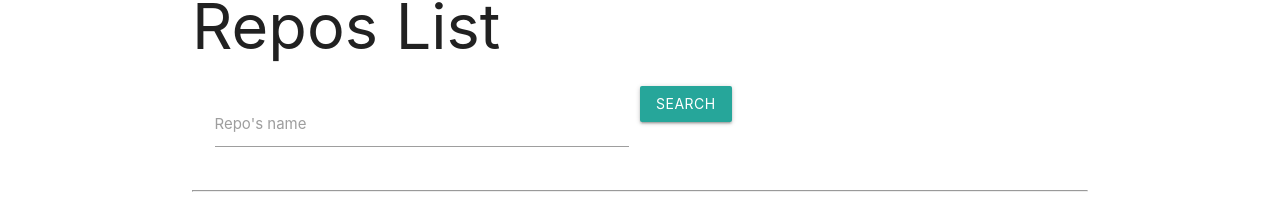
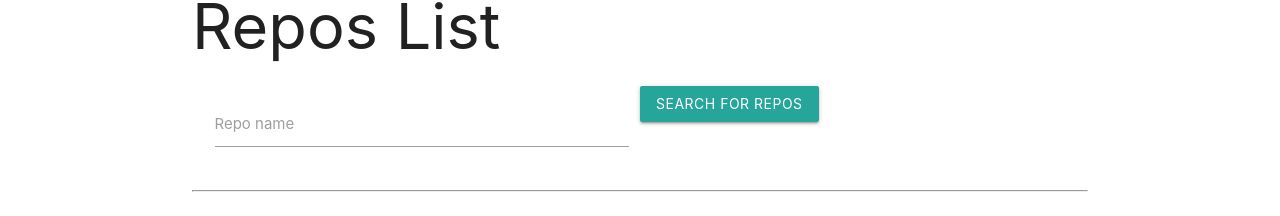
Before and after one commit to pakart/vuex-git-repos, a Vue app: page / in a window 1280 px wide. Shown: the part 114-330 px from the top of the page. Built offline with nearby package versions, Linux system fonts and the light colour scheme; no server answers.

Commit message:
search page

```diff
--- a/src/components/NavBar.vue
+++ b/src/components/NavBar.vue
@@ -1,3 +1,5 @@
+// тут дефолтный навбар спизженный с materialize
+
 <template>
   <nav class="blue-grey">
     <div class="nav-wrapper">
--- a/src/funcs/pageRequestConstructor.js
+++ b/src/funcs/pageRequestConstructor.js
@@ -1,3 +1,6 @@
+// тупо меняем номер страницы для запроса
+// можно файл выпиливать и строку эту в сам запрос перенести
+
 function pageRequestConstructor(requestUrl, pageNumber) {
   return requestUrl.replace(requestUrl.match('&page=(\\d+)$')[0], `&page=${pageNumber}`);
 }
--- a/src/funcs/parser.js
+++ b/src/funcs/parser.js
@@ -1,3 +1,5 @@
+// тут просто паршу данные для пагинатора
+
 function getPaginationParams(linkHeader, requestUrl) {
   const cP = Number.parseInt(requestUrl.match('&page=(\\d+)')[1], 10);
   const paginationParams = {
--- /dev/null
+++ b/src/funcs/requestStringBuilder.js
@@ -0,0 +1,13 @@
+// функция сборки строки запроса
+// пока что тут две строки, но собираюсь делать фильтры и тд, поэтому решил вынести
+
+function makeRequestString(searchParams) {
+  // если поле ввода пустое используем базовый url
+  let requestBaseUrl = 'https://api.github.com/search/repositories?q=followers:%3E1&sort=followers&per_page=10&page=1';
+  if (searchParams.repo_name === '') return requestBaseUrl;
+  // иначе вкручиваем в него q параментры
+  requestBaseUrl = `https://api.github.com/search/repositories?q=${searchParams.repo_name}&sort=stars&per_page=10&page=1`;
+  return requestBaseUrl;
+}
+
+export default makeRequestString;
--- a/src/router/index.js
+++ b/src/router/index.js
@@ -1,3 +1,5 @@
+// прикрутил роутинг, чтобы через него реализовывать просмотр полной инфы о репозитории
+
 import Vue from 'vue';
 import VueRouter from 'vue-router';
 
--- a/src/store/index.js
+++ b/src/store/index.js
@@ -1,3 +1,5 @@
+// TODO
+
 import Vue from 'vue';
 import Vuex from 'vuex';
 
--- a/src/views/InfoRepo.vue
+++ b/src/views/InfoRepo.vue
@@ -1,3 +1,4 @@
+<!-- TODO -->
 <template>
   <h1>Info Repo</h1>
 </template>
--- a/src/views/List.vue
+++ b/src/views/List.vue
@@ -1,17 +1,29 @@
+<!-- Короче, обнаружил со свежей головой у себя фатальную сраку,
+сейчас буду всю архитектуру переделывать (хз почему сразу так не сделал):
+* у меня все запросы из глобального mounted компонента делаются,
+ поэтому рендерится всё по несколько раз, а значит и запросы отправляются несколько раз)
+ из-за этого ещё бывает падает пагинатор из-за ассинхронности кривые значения достаёт и тд
+* куча утечек, destroy() нужно тоже распихать
+* ну и в принципе я обосрался и забыл, что как бы на vuex пишу,
+ поэтому архитектура полное говно sore вообще не юзал
+* так что береги глаза) -->
 <template>
  <div>
    <h1>Repos List</h1>
    <div class="row">
-     <form action.prevent="submit" class="col s12">
+     <!-- форма для поиска, по тз вроде только по имени репозитория можно искать,
+     но мб допилю кастомные фильтры и всяких плюшек -->
+     <form @submit.prevent="submitHandler" class="col s12">
        <div class="input-field col s6">
-          <input id="repo_name" type="text">
-          <label for="repo_name">Repo's name</label>
+          <input v-model="repo_name" id="repo_name" type="text">
+          <label for="repo_name">Repo name</label>
         </div>
-        <button class="btn" type="submit">Search</button>
+        <button class="btn" type="submit">Search for repos</button>
      </form>
    </div>
    <hr>
    <div>
+     <!-- вот эту таблицу в отдельный компонент нужно выносить -->
      <table>
        <thead>
         <tr>
@@ -26,7 +38,7 @@
       :key="repo.id">
         <td>{{repo.name}}</td>
         <td>{{repo.stargazers_count}}</td>
-        <td>{{repo.updated_at}}</td>
+        <td>{{new Date(repo.updated_at).toLocaleDateString()}}</td>
         <td>
           <a :href="repo.html_url">
             {{repo.html_url}}
@@ -36,14 +48,23 @@
        </tbody>
      </table>
    </div>
+   <!-- paginator тоже надо вынести к хуям и подключать из компонента таблицы по идее
+    с ним вообще самый трешовый shit fest происходит, уверен его можно в три строки сделать,
+    но у меня вот такая дичь происходит: -->
    <div>
     <ul class="pagination">
       <li class="waves-effect" v-on:click="moveToPage(paginationParams.prevPage)">
         <a href="#!"><i class="material-icons" >chevron_left</i></a></li>
+        <!-- тут дерьмовая херота тоже, класс активной страницы через функцию,
+         которая прогоняется по каждому элементу,
+         сравнивая его индекс с текущей страницей из запроса:\
+         как это сделать через computed недогнал, либо линтер мозгу ебёт,
+         либо просто языком не предусмотренно -->
       <li v-for="idx in makePaginationArray(paginationParams.currentPage,
       paginationParams.lastPage)"
         :key="idx" class="waves-effect" v-on:click="moveToPage(idx)"
-        v-bind:class="{ active: idx === paginationParams.currentPage }">
+      v-bind:class="[{ active: idx === paginationParams.currentPage},
+      {'blue-grey': idx === paginationParams.currentPage}]">
         <a href="#!">{{idx}}</a>
       </li>
       <li class="waves-effect" v-on:click="moveToPage(paginationParams.nextPage)">
@@ -55,36 +76,64 @@
 
 <script>
 import parser from '@/funcs/parser';
+import requestStringBuilder from '@/funcs/requestStringBuilder';
 import pageReq from '@/funcs/pageRequestConstructor';
 
 export default {
   name: 'list',
   data: () => ({
+    repo_name: '',
     isActive: false,
     repos: [],
-    lol: 22,
     paginationParams: {},
+    // дефолтная строка запроса топ репозиториев по популярности, решил по фолловерам сделать
     requestUrl: 'https://api.github.com/search/repositories?q=followers:%3E1&sort=followers&per_page=10&page=1',
-    paginator: 1,
   }),
+  // вот эта дичь, глобальный метод List компонента который делает вообще всё,
+  // и несколько раз)
+  mounted() {
+    // точнее функция одна, но она вызывает всё остальное)
+    this.searchRepos();
+  },
 
-  mounted() {
+  methods: {
+    // поиск репозиториев
+    searchRepos() {
+      // первый фетч чтобы заголовок получить с данными о колличестве страниц
+      // тут вроде бы всё из документации к апи
       fetch(this.requestUrl, { method: 'HEAD' })
         .then((response) => {
           const linkHeader = response.headers.get('Link');
+          // тут для пагинатора собираю данный через парсер
           this.paginationParams = parser(linkHeader, this.requestUrl);
         });
+      // второй фетч собственно подгружает данные для таблицы
       fetch(this.requestUrl)
         .then((response) => response.json())
         .then(
           (json) => {
             this.repos = json.items;
+            // тут формируется текущий массив для пагинатора
+            // так как страниц максимальное колличество 100, может быть 100 элементов, ну
+            // это по-идее не очень, поэтому дальше увидишь танцы с бубном
             this.makePaginationArray(this.paginationParams.currentPage);
           },
         );
     },
-
-  methods: {
+    // обработчик нажатия на кнопку поиска
+    submitHandler() {
+      const searchParams = {
+        repo_name: this.repo_name,
+      };
+      // собираем строку для запроса
+      const requestString = requestStringBuilder(searchParams);
+      this.requestUrl = requestString;
+      // ну и дёргаем метод выше
+      this.searchRepos();
+    },
+    // обработчик для навигации по страницам, делает по сути то же самое,
+    // но к базовой строке идёт параметром номер страницы
+    // надо по уму перегрузку метода сделать просто
     moveToPage(pageNumber) {
       const newUrl = pageReq(this.requestUrl, pageNumber);
       fetch(newUrl, { method: 'HEAD' })
@@ -103,20 +152,38 @@ export default {
           },
         );
     },
+
+    // дичайший метод
+    // короче, задумка была смотреть на то на какой сейчас юзер странице,
+    // и как много страниц в целом,
+    // типа если ты где то в середине страниц то в пагинаторе было бы 5 предыдущих страниц
+    // и 5 следующих, а по краям статичные массивы от 1 до 10 и n-10 до n соответственно
+    // но кривизна реализации потрясающая, делал уже ближе к ночи
     makePaginationArray(currentPage, lastPage) {
       const pagesArray = [];
+      // ща if-ы пойдут)
+      // сначала смотрим если меньше 10 страниц в запросе, то тупо рисуем n элементов
+      if (lastPage <= 10) {
+        for (let i = 1; i <= lastPage; i += 1) {
+          pagesArray.push(i);
+        }
+        return pagesArray;
+      }
+      // дальше случай с пограничными значениями слева
       if (currentPage < 4) {
         for (let i = 1; i <= 10; i += 1) {
           pagesArray.push(i);
         }
         return pagesArray;
       }
+      // случай с пограничными значениями справа
       if (currentPage > lastPage - 5) {
         for (let i = 10; i >= 0; i -= 1) {
           pagesArray.push(lastPage - i);
         }
         return pagesArray;
       }
+      // ну и вариант, если где то посередке
       for (let i = currentPage - 5 > 0 ? currentPage - 5 : 1; i <= currentPage + 5; i += 1) {
         pagesArray.push(i);
       }
```
Lines whose indentation alone changed are shown as unchanged.
